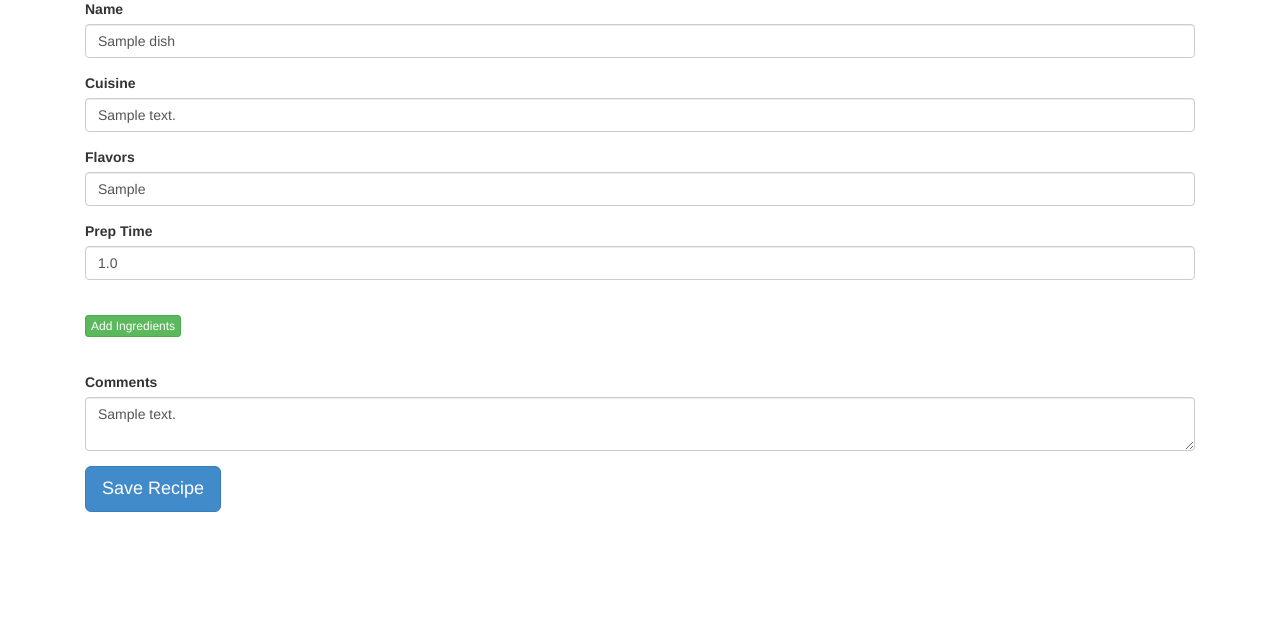
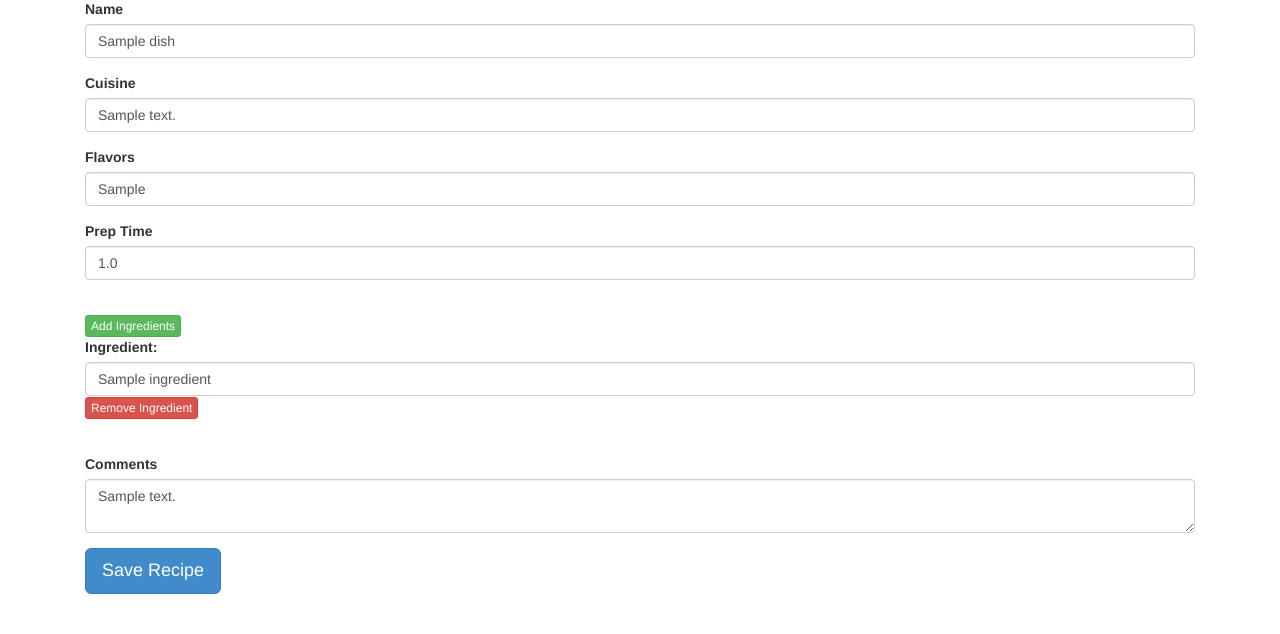
Before and after one commit to AzizHarrington/DjangoRecipeBook, a Django app: page /edit/1 in a window 1280 px wide. Shown: the part 185-819 px from the top of the page. Before the commit the page ends 697 px from the top, so only its background shows below. Run offline with Django 3.2, Linux system fonts and the light colour scheme; tables that the repository leaves empty hold one stand-in row (values such as "Sample post"); some libraries are stand-ins or nearby versions.

Commit message:
added ingredient buttons to edit template

```diff
--- a/dishes/templates/create_base.html
+++ b/dishes/templates/create_base.html
@@ -52,10 +52,10 @@ var startingNo = -1;
 var $node = "";
 for (varCount=0; varCount<=startingNo; varCount++){
     var displayCount = varCount+1;
-    $node += '<div class="form-group"><label for="ingredient">Ingredient '+displayCount+': </label><input type="text" class="form-control" name="ingredient'+displayCount+'" placeholder="Enter Ingredient Name"><button type="button" class="btn btn-danger btn-xs" id="removeVar">Remove Ingredient</button></div>';
+    $node += '<div class="form-group"><label for="ingredient">Ingredient: </label><input type="text" class="form-control" name="ingredient'+displayCount+'" placeholder="Enter Ingredient Name"><button type="button" class="btn btn-danger btn-xs" id="removeVar">Remove Ingredient</button></div>';
 }
 //add them to the DOM
-$('form').append($node);
+$('#addIngredient').after($node);
 //remove a textfield
 $('form').on('click', '#removeVar', function(){
     $(this).parent().remove();
@@ -65,8 +65,16 @@ $('form').on('click', '#removeVar', function(){
 $('#addIngredient').on('click', function(){
     //new node
     varCount++;
-    $node = '<div class="form-group"><label for="ingredient">Ingredient '+varCount+': </label><input type="text" class="form-control" name="ingredient'+varCount+'" placeholder="Enter Ingredient Name"><button type="button" class="btn btn-danger btn-xs" id="removeVar">Remove Ingredient</button></div>'
-    $(this).parent().before($node);
+    $node = '<div class="form-group"><label for="ingredient">Ingredient: </label><input type="text" class="form-control" name="ingredient'+varCount+'" placeholder="Enter Ingredient Name"><button type="button" class="btn btn-danger btn-xs" id="removeVar">Remove Ingredient</button></div>'
+    $(this).parent().after($node);
 });
+
+//django templates below!
+{% for ingredient in dish.ingredients.all reversed %}
+    //new node for ingredient in db
+    varCount++;
+    $node = '<div class="form-group"><label for="ingredient">Ingredient: </label><input type="text" class="form-control" name="ingredient'+varCount+'" placeholder="Enter Ingredient Name" value="{{ ingredient.name }}"><button type="button" class="btn btn-danger btn-xs" id="removeVar">Remove Ingredient</button></div>'
+    $('#addIngredient').after($node);
+{% endfor %}
 </script>
 {% endblock %}
--- a/dishes/views.py
+++ b/dishes/views.py
@@ -24,8 +24,9 @@ class Detail(View):
 
 
 class New(View):
-    def get(self, request, *args, **kwargs):
+    def get(self, request):
         return render(request, 'new.html')
+
     def post(self, request, *args, **kwargs):
         dish = Dish(name=request.POST.get('name'),
                     cuisine=request.POST.get('cuisine'),
@@ -36,6 +37,7 @@ class New(View):
         dish.save()
         num = 1
         ingredients = []
+        #find arbitrary number of ingredients added by user and append to ingredients
         while True:
             if 'ingredient%s' % num in request.POST:
                 ingredient = request.POST.get('ingredient%s' % num)
@@ -43,12 +45,11 @@ class New(View):
                 num += 1
             else:
                 break
-
+        #save all ingredients and add to dish
         for ingredient in ingredients:
             p = Ingredient(name=ingredient)
             p.save()
             dish.ingredients.add(p)
-
         return redirect('/list/')
 
 
@@ -57,6 +58,9 @@ class Edit(View):
         dish = Dish.objects.get(pk=pk)
         return render(request, "edit.html", {"dish":dish})
 
+    def post(self, request, *args, **kwargs):
+        pass
+
 
 class Delete(View):
     def get(self, request, *args, **kwargs):
```
